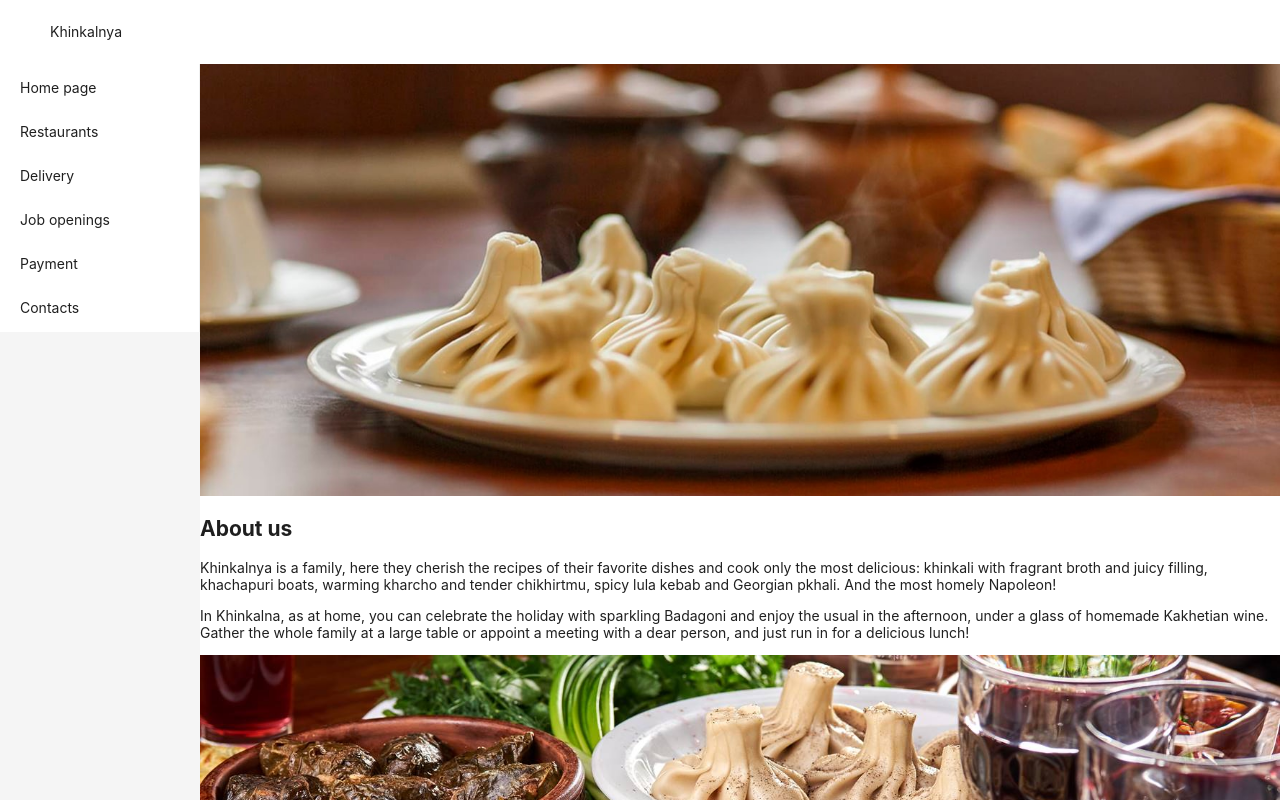
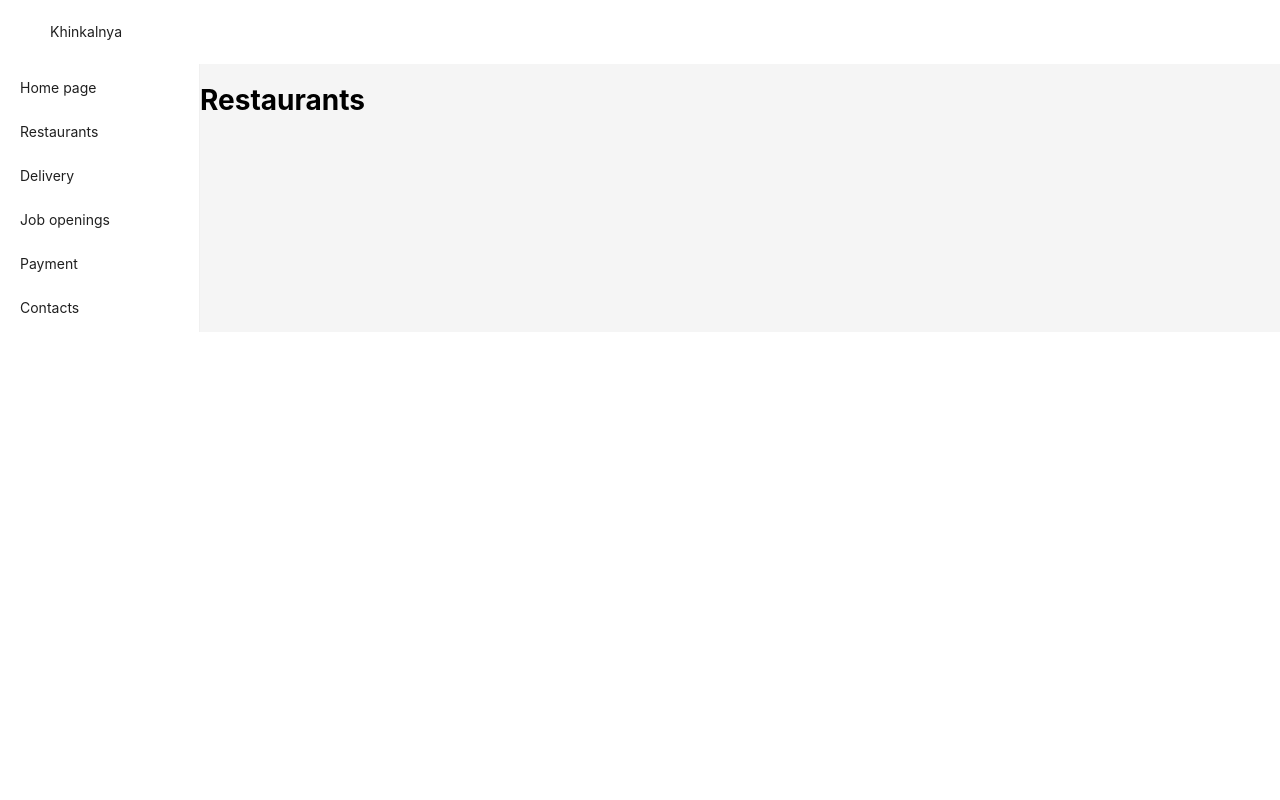
Before and after one commit to adam-lzk/michelin-website-with-Ant-Design, a React (Vite) app: page /restaurants in a window 1280 px wide. Shown: the top 800 px of the page. Built offline with nearby package versions, Linux system fonts and the light colour scheme.

Commit message:
Add navigation

```diff
--- a/package.json
+++ b/package.json
@@ -14,7 +14,8 @@
     "@emotion/styled": "^11.11.0",
     "antd": "^5.9.0",
     "react": "^18.2.0",
-    "react-dom": "^18.2.0"
+    "react-dom": "^18.2.0",
+    "react-router-dom": "^6.16.0"
   },
   "devDependencies": {
     "@types/react": "^18.2.15",
--- a/src/App.jsx
+++ b/src/App.jsx
@@ -1,55 +1,11 @@
-import { Layout, Menu } from 'antd'
-import { StyledSider, StyledHeader, StyledContent, StyledFooter, StyledImg } from './atoms.js'
-import './App.css'
+import { BrowserRouter } from 'react-router-dom'
+import Router from './Router.jsx'
 
 function App() {
   return (
-  <Layout>
-    <StyledHeader>Khinkalnya</StyledHeader>
-    <Layout>
-      <StyledSider>
-        <Menu
-          className='menu'
-          items={[
-            { key: "1", label: "Home page" },
-            { key: "2", label: "Restaurants" },
-            { key: "3", label: "Delivery" },
-            { key: "4", label: "Job openings" },
-            { key: "5", label: "Payment" },
-            { key: "6", label: "Contacts" },
-          ]}
-        />
-      </StyledSider>
-      <StyledContent>
-        <StyledImg
-          src='../pictures/pict1.jpg'
-          alt='Khinkali'
-        />
-        <h2>About us</h2>
-        <p>Khinkalnya is a family, here they cherish the recipes of their favorite dishes and cook only
-        the most delicious: khinkali with fragrant broth and juicy filling, khachapuri boats, warming
-        kharcho and tender chikhirtmu, spicy lula kebab and Georgian pkhali. And the most homely Napoleon!</p>
-        <p>In Khinkalna, as at home, you can celebrate the holiday with sparkling Badagoni and enjoy the usual
-        in the afternoon, under a glass of homemade Kakhetian wine. Gather the whole family at a large table
-        or appoint a meeting with a dear person, and just run in for a delicious lunch!</p>
-        <StyledImg
-          src='../pictures/pict2.jpg'
-          alt='Khinkali'
-        />
-        <p>Everyone is comfortable in Khinkalna: we have a children&apos;s menu and comfortable chairs,
-        as well as entertainment for the little guests, our genatsvalikov!</p>
-        <p>Dear friends, we invite you to the family of Khinkalnya restaurants in your city — Minsk, Brest,
-        Grodno, Mozyr, Soligorsk and Pinsk! Choose your favorite dishes in our menu, and we will serve them
-        with we will prepare it with love, pack it well and bring it back. Hot, juicy, fragrant!</p>
-        <StyledFooter>
-          <p>LLC &quot;Investment and quality restaurant&quot;, UNP 193475654, Address: Republic of Belarus,
-          25b Filimonov str., Minsk, 220114, <br /> room 302-2, Certificate of state registration
-          Registration No. 193475654 dated 07.10.2020 issued by the Minsk City Executive Committee, <br />
-          Working hours: 12.00-23.00. tel./fax +375-17-389-70-40, e-mail: hinkalnainvesticii@gmail.com</p>
-        </StyledFooter>
-      </StyledContent>
-    </Layout>
-  </Layout>
+    <BrowserRouter>
+      <Router />
+    </BrowserRouter>
   )
 }
 
--- /dev/null
+++ b/src/Router.jsx
@@ -0,0 +1,28 @@
+import { Routes, Route } from 'react-router-dom'
+import { PageLayout } from './components/PageLayout.jsx'
+import { HomePage } from './pages/HomePage'
+import { Restaurants } from './pages/Restaurants'
+import { Delivery } from './pages/Delivery'
+import { JobOpenings } from './pages/JobOpenings'
+import { Payment } from './pages/Payment'
+import { Contacts } from './pages/Contacts'
+import { NotFoundPage } from './pages/NotFoundPage'
+import './App.css'
+
+function Router() {
+  return (
+    <Routes>
+      <Route path='/' element={<PageLayout />}>
+        <Route index element={<HomePage />} />
+        <Route path='restaurants' element={<Restaurants />} />
+        <Route path='delivery' element={<Delivery />} />
+        <Route path='job-openings' element={<JobOpenings />} />
+        <Route path='payment' element={<Payment />} />
+        <Route path='contacts' element={<Contacts />} />
+        <Route path='*' element={<NotFoundPage />} />
+      </Route>
+    </Routes>
+  )
+}
+
+export default Router
--- /dev/null
+++ b/src/components/PageLayout.jsx
@@ -0,0 +1,32 @@
+import { Layout, Menu } from 'antd'
+import { Link, Outlet } from 'react-router-dom'
+import { StyledSider, StyledHeader } from '../atoms.js'
+import '../App.css'
+
+function PageLayout() {
+  return (
+  <Layout>
+    <StyledHeader>Khinkalnya</StyledHeader>
+    <Layout>
+      <StyledSider>
+        <Menu
+          className='menu'
+          items={[
+            { key: "1", label: <Link to='/'>Home page</Link> },
+            { key: "2", label: <Link to='/restaurants'>Restaurants</Link> },
+            { key: "3", label: <Link to='/delivery'>Delivery</Link> },
+            { key: "4", label: <Link to='/job-openings'>Job openings</Link> },
+            { key: "5", label: <Link to='/payment'>Payment</Link> },
+            { key: "6", label: <Link to='/contacts'>Contacts</Link> },
+          ]}
+        />
+      </StyledSider>
+
+      <Outlet />
+
+    </Layout>
+  </Layout>
+  )
+}
+
+export { PageLayout }
--- /dev/null
+++ b/src/pages/Contacts.jsx
@@ -0,0 +1,7 @@
+function Contacts() {
+  return (
+    <h1>Contacts</h1>
+  )
+}
+
+export { Contacts }
--- /dev/null
+++ b/src/pages/Delivery.jsx
@@ -0,0 +1,7 @@
+function Delivery() {
+  return (
+    <h1>Delivery</h1>
+  )
+}
+
+export { Delivery }
--- /dev/null
+++ b/src/pages/HomePage.jsx
@@ -0,0 +1,37 @@
+import { StyledContent, StyledFooter, StyledImg } from '../atoms.js'
+import '../App.css'
+
+function HomePage() {
+  return (
+  <StyledContent>
+    <StyledImg
+      src='../pictures/pict1.jpg'
+      alt='Khinkali'
+    />
+    <h2>About us</h2>
+    <p>Khinkalnya is a family, here they cherish the recipes of their favorite dishes and cook only
+    the most delicious: khinkali with fragrant broth and juicy filling, khachapuri boats, warming
+    kharcho and tender chikhirtmu, spicy lula kebab and Georgian pkhali. And the most homely Napoleon!</p>
+    <p>In Khinkalna, as at home, you can celebrate the holiday with sparkling Badagoni and enjoy the usual
+    in the afternoon, under a glass of homemade Kakhetian wine. Gather the whole family at a large table
+    or appoint a meeting with a dear person, and just run in for a delicious lunch!</p>
+    <StyledImg
+      src='../pictures/pict2.jpg'
+      alt='Khinkali'
+    />
+    <p>Everyone is comfortable in Khinkalna: we have a children&apos;s menu and comfortable chairs,
+    as well as entertainment for the little guests, our genatsvalikov!</p>
+    <p>Dear friends, we invite you to the family of Khinkalnya restaurants in your city — Minsk, Brest,
+    Grodno, Mozyr, Soligorsk and Pinsk! Choose your favorite dishes in our menu, and we will serve them
+    with we will prepare it with love, pack it well and bring it back. Hot, juicy, fragrant!</p>
+    <StyledFooter>
+      <p>LLC &quot;Investment and quality restaurant&quot;, UNP 193475654, Address: Republic of Belarus,
+      25b Filimonov str., Minsk, 220114, <br /> room 302-2, Certificate of state registration
+      Registration No. 193475654 dated 07.10.2020 issued by the Minsk City Executive Committee, <br />
+      Working hours: 12.00-23.00. tel./fax +375-17-389-70-40, e-mail: hinkalnainvesticii@gmail.com</p>
+    </StyledFooter>
+  </StyledContent>
+  )
+}
+
+export { HomePage }
--- /dev/null
+++ b/src/pages/JobOpenings.jsx
@@ -0,0 +1,7 @@
+function JobOpenings() {
+  return (
+    <h1>JobOpenings</h1>
+  )
+}
+
+export { JobOpenings }
--- /dev/null
+++ b/src/pages/NotFoundPage.jsx
@@ -0,0 +1,9 @@
+import { Link } from 'react-router-dom'
+
+function NotFoundPage() {
+  return (
+    <h1>404. Go <Link to="/">home</Link></h1>
+  )
+}
+
+export { NotFoundPage }
--- /dev/null
+++ b/src/pages/Payment.jsx
@@ -0,0 +1,7 @@
+function Payment() {
+  return (
+    <h1>Payment</h1>
+  )
+}
+
+export { Payment }
--- /dev/null
+++ b/src/pages/Restaurants.jsx
@@ -0,0 +1,7 @@
+function Restaurants() {
+  return (
+    <h1>Restaurants</h1>
+  )
+}
+
+export { Restaurants }
```
Also changed, not shown: 1 other file (tests, documents, lock files or other folders).
